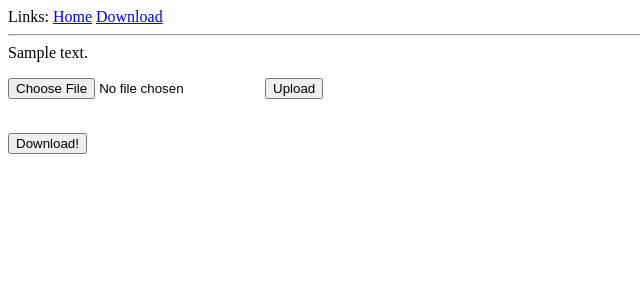
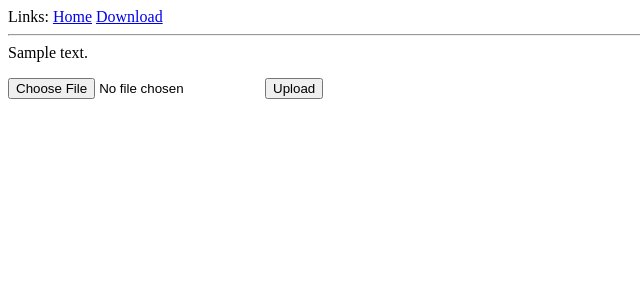
Before and after one commit to pandrei/SyncOMatic, a Flask app: template templates/index.html in a window 1280 px wide. Shown: the top 300 px of the page, without its empty margins (0-640 px from the left). Run offline with Flask 2, Linux system fonts and the light colour scheme; the template is opened without the code that fills it: most values are stand-ins (such as "Sample title", 1, 10 or a date in 2020).

Commit message:
Removed crap I left behind

```diff
--- a/templates/index.html
+++ b/templates/index.html
@@ -7,9 +7,4 @@
             <p><input type=file name=file>
                <input type=submit value=Upload>
         </form>
-		<br>
-
-		<form method="get" action="files/Resume.pdf">
-		<button type="submit">Download!</button>
-		</form>
 {% endblock %}
```
